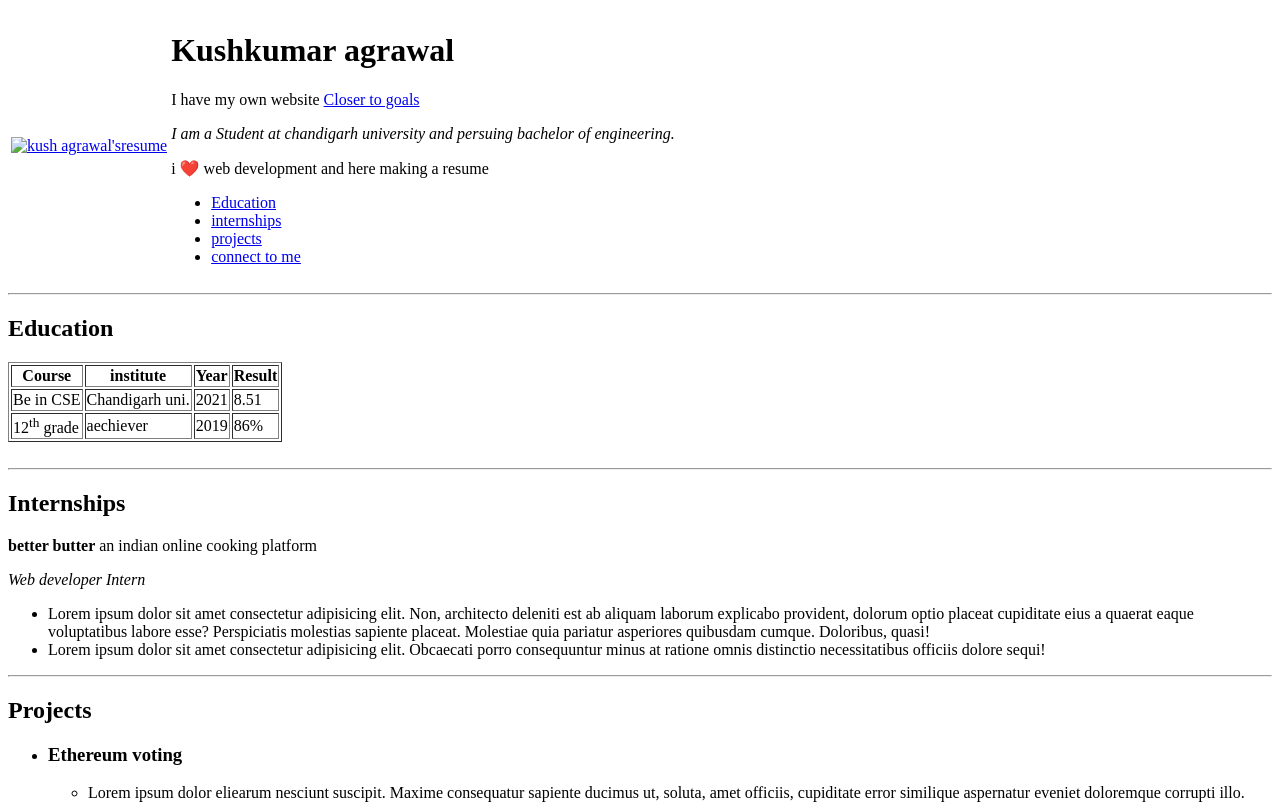
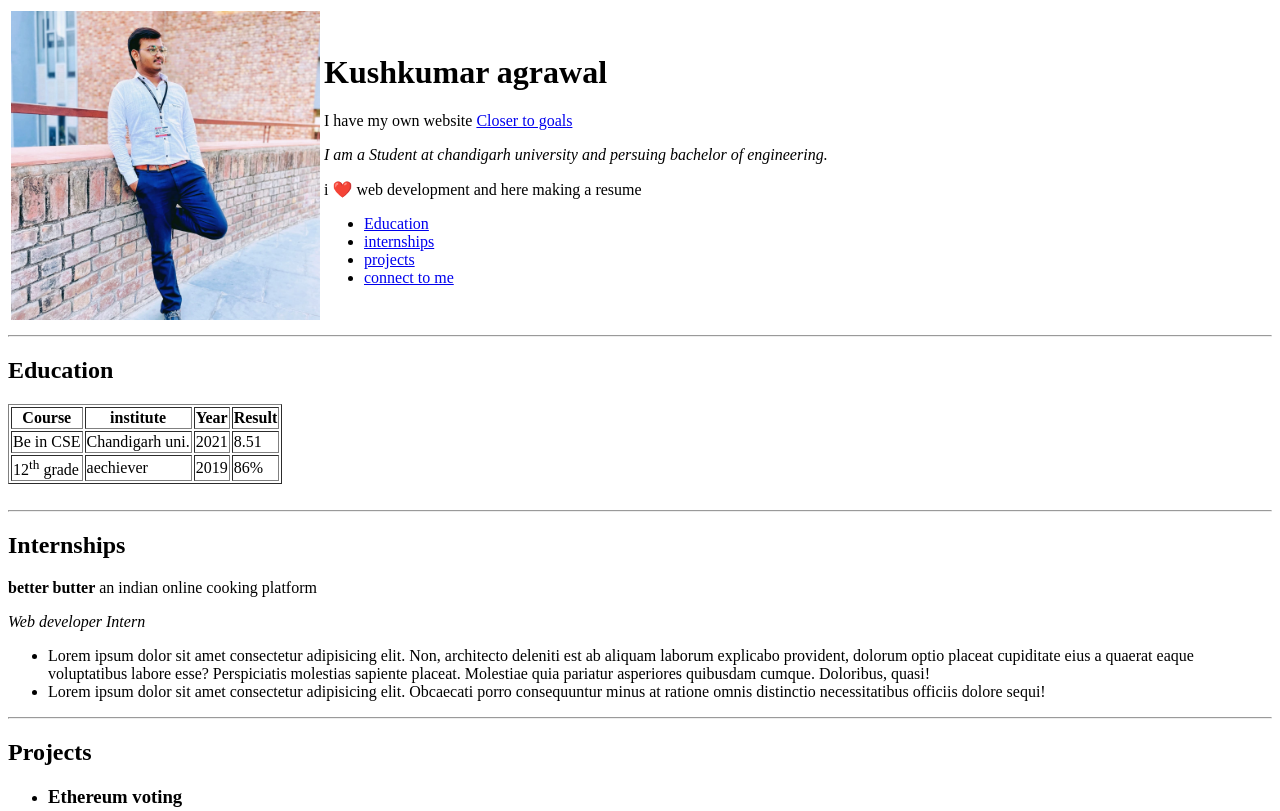
Before and after one commit to Kush8459/resume, a plain HTML site: page index.html in a window 1280 px wide. Shown: the top 811 px of the page. Drawn offline with Linux system fonts and the light colour scheme.

Commit message:
update index.html

```diff
--- a/index.html
+++ b/index.html
@@ -15,7 +15,7 @@
             <a href="http://www.github.com/kush8459">
               <img
                 width="309"
-                src="images/sample/myimage.jpg"
+                src="https://github.com/Kush8459/resume/blob/main/myimage.jpg"
                 alt="kush agrawal'sresume"
               />
             </a>
```
